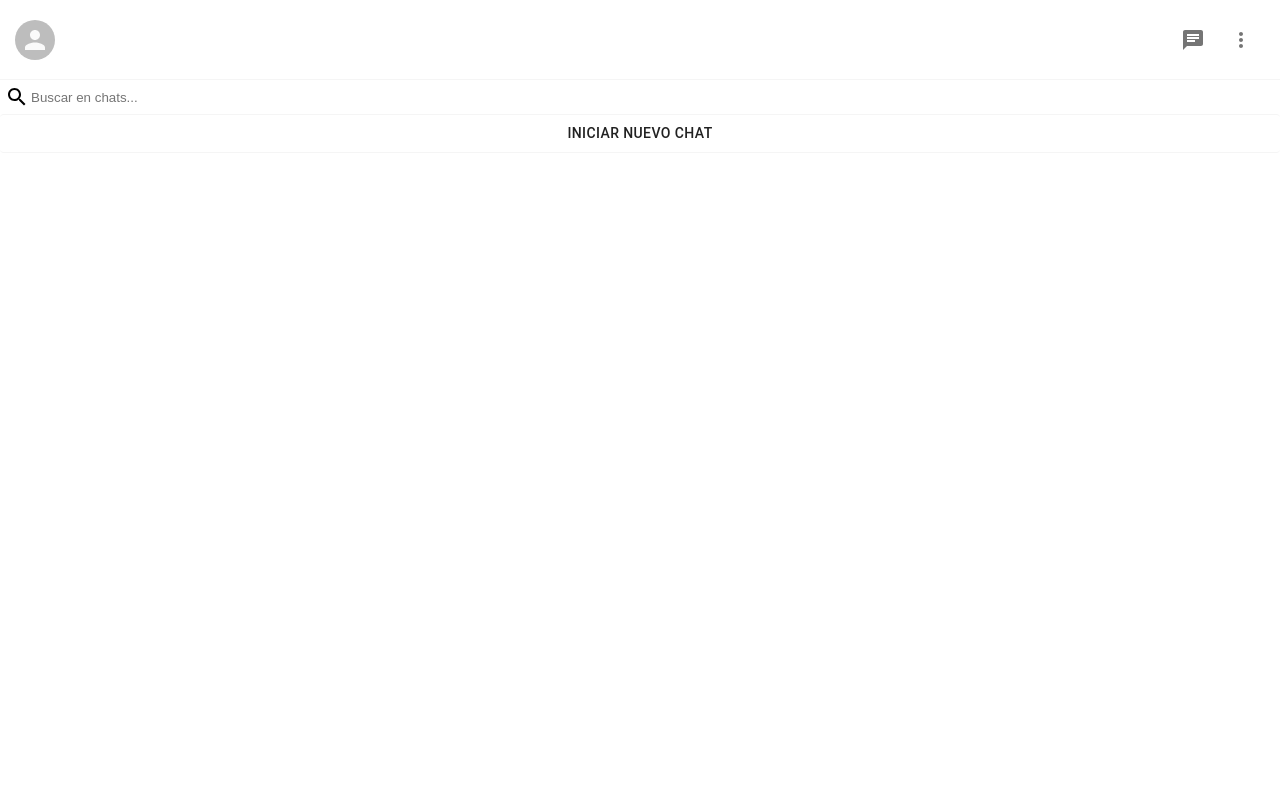
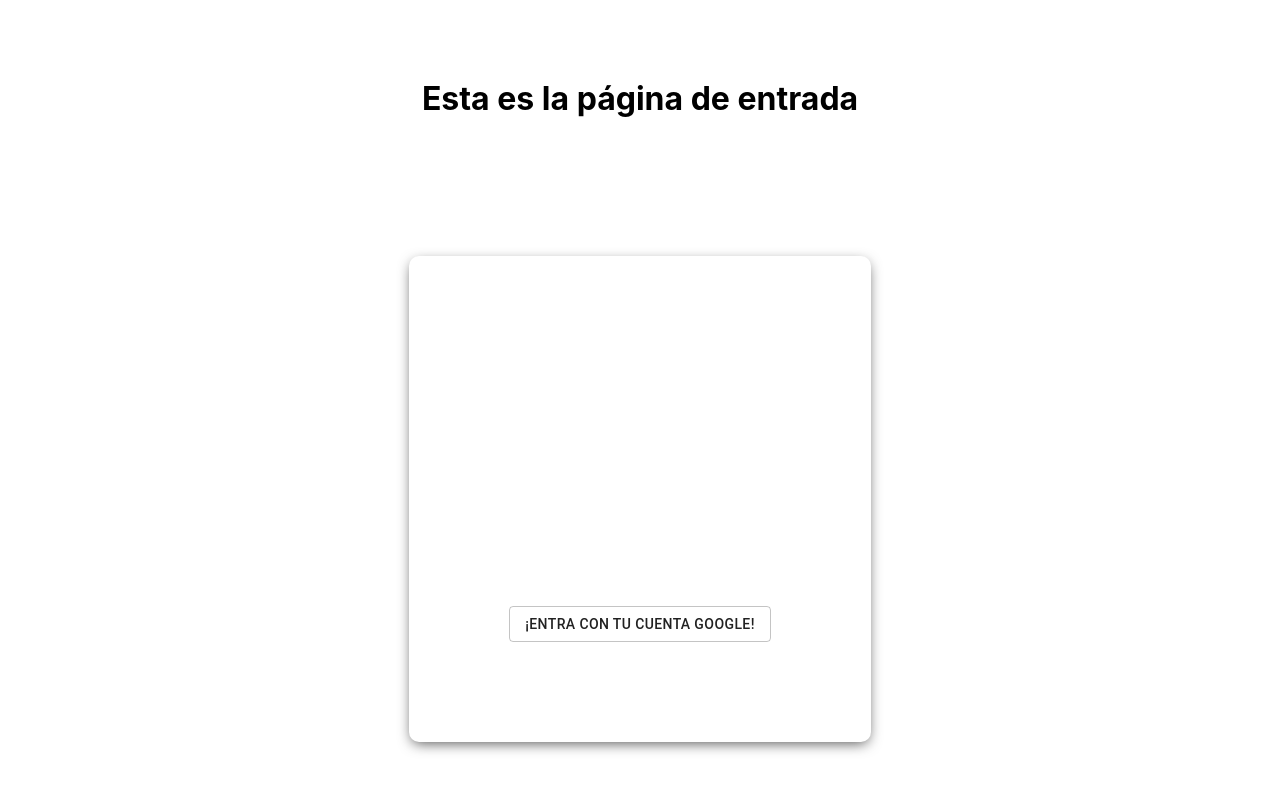
Before and after one commit to aldoecheverrria/whatsapp-2c, a Next.js app: page / in a window 1280 px wide. Shown: the top 792 px of the page. Built offline with nearby package versions, Linux system fonts and the light colour scheme; no server answers.

Commit message:
adding Chat component

```diff
--- a/Components/Sidebar.js
+++ b/Components/Sidebar.js
@@ -3,13 +3,44 @@ import { Avatar, IconButton, Button } from '@material-ui/core';
 import ChatIcon from '@material-ui/icons/Chat';
 import MoreVertIcon from '@material-ui/icons/MoreVert';
 import SearchIcon from '@material-ui/icons/Search';
+import * as EmailValidator  from 'email-validator';
+import { auth, db } from '../firebase';
+import { useAuthState } from 'react-firebase-hooks/auth';
+import { useCollection } from 'react-firebase-hooks/firestore';
 
 
 function Sidebar() {
+    const [user] = useAuthState(auth);
+    const userChatsRef = db
+      .collection("chats")
+      .where("users", "array-contains", user.email);
+    const [chatsSnapshot, loading] = useCollection(userChatsRef);
+
+
+    const createChat = () => {
+        const input = prompt("Por favor, introduce tu correo electrónico del usuario con quien quieras platicar");
+        if (!input) return null;
+
+
+        if (EmailValidator.validate(input) && !chatAlreadyExist(input) && input !== user.email ){
+            //this is were we need to add the chat into the DB 'chats" collection
+            db.collection('chats').add({
+                users: [user.email, input]
+            });
+        }
+    };
+
+    const chatAlreadyExist = (recipientEmail) =>
+        !!chatsSnapshot?.docs.find(
+            (chat) =>
+                chat.data().users.find((user) => user === recipientEmail)?.length > 0);
+
     return (
         <Container>
             <Header>
-                <UserAvatar/>
+                <UserAvatar
+                onClick={() => auth.signOut()}
+                />
                 <IconsContainer>
                     <IconButton>
                         <ChatIcon/>
@@ -24,8 +55,10 @@ function Sidebar() {
                 <SearchIcon />
                 <SearchInput placeholder="Buscar en chats..."/>
             </Search>
-            <SidebarButton>Iniciar nuevo Chat</SidebarButton>
-            {/*List of chats*/}
+            <SidebarButton
+                onClick={createChat}
+            >Iniciar nuevo Chat</SidebarButton>
+
         </Container>
     )
 }
--- /dev/null
+++ b/firebase.js
@@ -0,0 +1,19 @@
+import firebase from 'firebase';
+
+const firebaseConfig = {
+    apiKey: "AIzaSyC532_fWMxa2xW8XGcI9lA5ukW3VRYH68I",
+    authDomain: "whatsapp2-2df34.firebaseapp.com",
+    projectId: "whatsapp2-2df34",
+    storageBucket: "whatsapp2-2df34.appspot.com",
+    messagingSenderId: "193889939132",
+    appId: "1:193889939132:web:a81e5a5497338851b16ab9"
+  };
+
+  const app = !firebase.apps.length ? firebase.initializeApp(firebaseConfig) : firebase.app();
+
+  const db = app.firestore();
+  const auth = app.auth();
+
+  const provider = new firebase.auth.GoogleAuthProvider();
+
+  export {db, auth, provider};
--- a/package.json
+++ b/package.json
@@ -10,10 +10,13 @@
   "dependencies": {
     "@material-ui/core": "^4.11.4",
     "@material-ui/icons": "^4.11.2",
+    "better-react-spinkit": "^2.0.4",
+    "email-validator": "^2.0.4",
     "firebase": "^8.4.3",
     "next": "10.2.0",
     "react": "17.0.2",
     "react-dom": "17.0.2",
+    "react-firebase-hooks": "^3.0.4",
     "styled-components": "^5.2.3"
   }
 }
--- a/pages/_app.js
+++ b/pages/_app.js
@@ -1,6 +1,32 @@
 import '../styles/globals.css'
+import { useAuthState } from 'react-firebase-hooks/auth';
+import { auth, db } from '../firebase';
+import Login from './login';
+import Loading from '../components/Loading';
+import firebase from 'firebase';
+import { useEffect } from 'react';
 
 function MyApp({ Component, pageProps }) {
+
+  const [user, loading] = useAuthState(auth);
+
+  useEffect(() => {
+    if (user) {
+      db.collection('users').doc(user.uid).set(
+        {
+          email: user.email,
+          lastSeen: firebase.firestore.FieldValue.serverTimestamp(),
+          photoURL: user.photoURL,
+        },
+        {merge: true}
+      );
+    }
+  }, [user]);
+
+
+  if (loading) return <Loading/>
+  if (!user) return <Login/>;
+
   return <Component {...pageProps} />
 }
 
--- /dev/null
+++ b/pages/login.js
@@ -0,0 +1,53 @@
+import { Button } from '@material-ui/core';
+import styled from 'styled-components';
+import { auth } from '../firebase';
+
+
+
+function Login() {
+
+    const signIn = () => {
+        auth.signInWithPopup(provider).catch(alert);
+    }
+
+    return (
+        <Container>
+            <Head>
+                <title>Entrar</title>
+                <h1>Esta es la página de entrada</h1>
+            </Head>
+            <LoginContainer>
+                <Logo src="https://assets.stickpng.com/images/580b57fcd9996e24bc43c543.png"/>
+                <Button
+                    variant="outlined"
+                    onClick={signIn}>¡Entra con tu cuenta Google!</Button>
+            </LoginContainer>
+        </Container>
+    )
+}
+
+export default Login;
+
+const Container = styled.div`
+    display: grid;
+    place-items: center;
+    height: 100vh;
+`;
+
+const Head = styled.div``;
+
+const LoginContainer = styled.div`
+    display: flex;
+    flex-direction: column;
+    padding: 100px;
+    align-items: center;
+    background-color: white;
+    border-radius: 10px;
+    box-shadow: 0px 4px 14px -3px rgba(0, 0, 0, 0.7);
+`;
+
+const Logo = styled.div`
+    height: 200px;
+    width: 200px;
+    margin-bottom: 50px;
+`;
```
Also changed, not shown: Components/Chat.js (added, +18 -0 lines), 1 other file (tests, documents, lock files or other folders).
